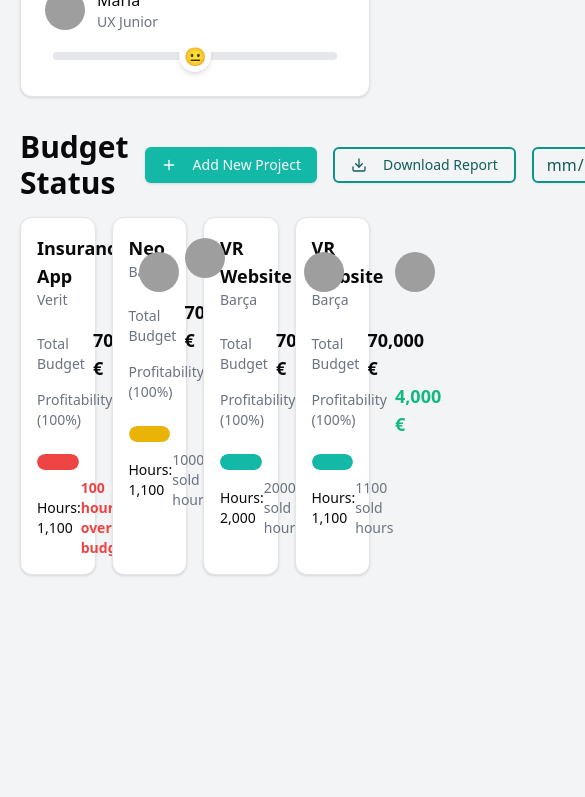
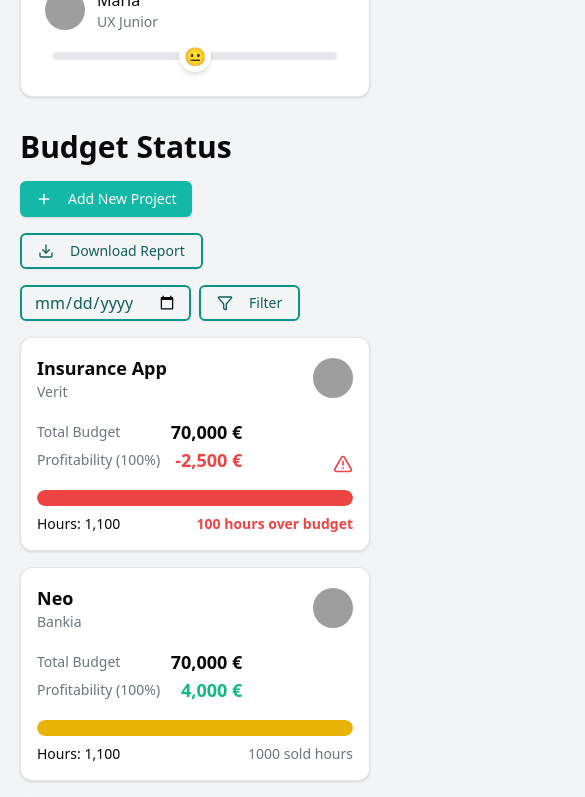
Before and after one commit to faisal004/cactro, a Next.js app: page / in a window 390 px wide. Shown: the part 2400-3197 px from the top of the page, 585 px wide, since content can reach past the window. Before the commit the page ends 3015 px from the top, so only its background shows below. Built offline with nearby package versions, Linux system fonts and the light colour scheme; grey boxes are pictures that could not be loaded.

Commit message:
fix : responsiveness fixed

```diff
--- a/src/app/_components/budget-status.tsx
+++ b/src/app/_components/budget-status.tsx
@@ -33,7 +33,7 @@ const BudgetStatus = () => {
 
     return (
         <div className="">
-            <div className="mb-4 flex items-center justify-start gap-4">
+            <div className="mb-4 flex flex-wrap items-center justify-start gap-4">
                 <div className="font-bold text-3xl">
                     Budget Status
                 </div>
@@ -53,7 +53,7 @@ const BudgetStatus = () => {
                     </Button>
                 </div>
             </div>
-            <div className="grid grid-cols-4 gap-4">
+            <div className="grid md:grid-cols-4 grid-cols-1 gap-4">
                 {projects.map((project, i) => (
                     <Card key={i} className="w-full max-w-md">
                         <CardContent className="p-4">
```
